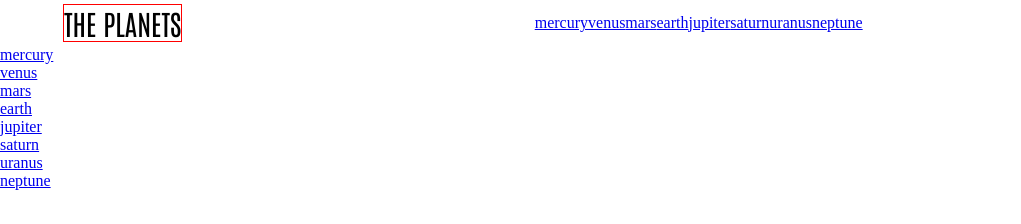
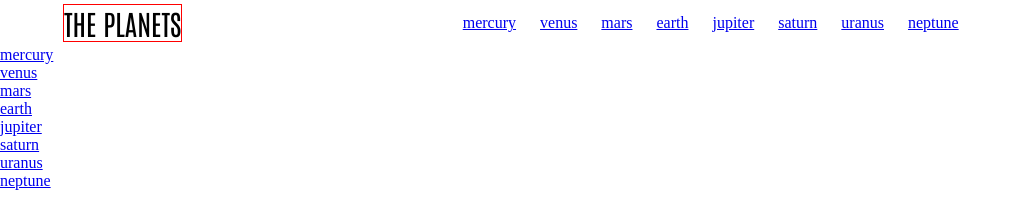
Before and after one commit to tsimeonov/planets-fact-site, a plain HTML site: page starter-code/index.html in a window 1280 px wide. Shown: the whole page, without its empty margins (0-1021 px from the left). Drawn offline with Linux system fonts and the light colour scheme.

Commit message:
Update style.css

```diff
--- a/starter-code/style.css
+++ b/starter-code/style.css
@@ -25,6 +25,10 @@ nav .logo {
 nav ul {
 	list-style: none;
 	display: flex;
+}
+
+nav ul li {
+	margin-left: 1.5rem;
 }
 
 /* .container {
```
